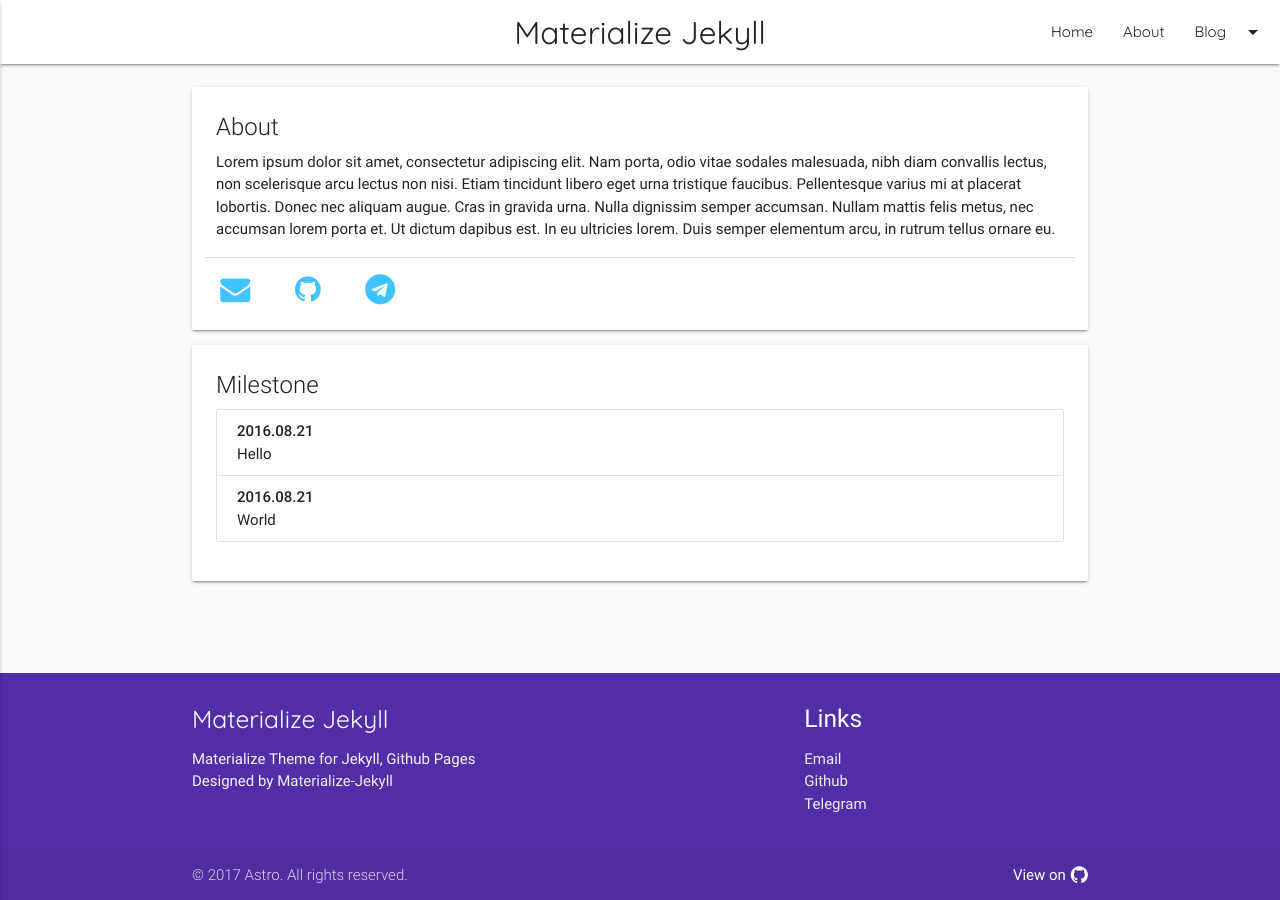
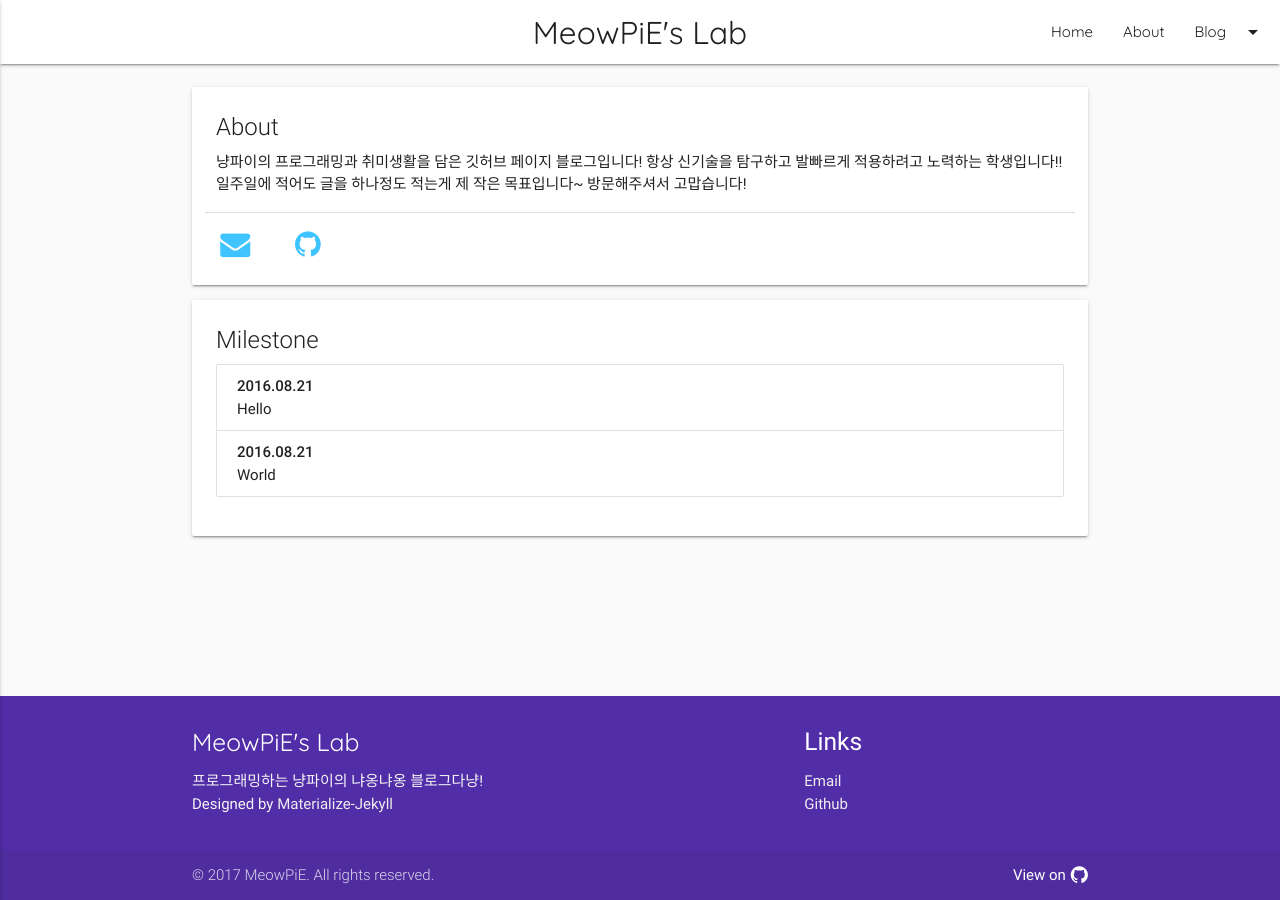
Before and after one commit to NenkaLab/meowpie.github.io, a Jekyll site: the page built from about.html, in a window 1280 px wide. Built offline with Jekyll 4.4.1, drawn with Linux system fonts in a browser that asks for light colours; nearby versions of some CDN libraries; some web fonts are replaced.

Commit message:
블로그 정보 설정

```diff
--- a/_config.yml
+++ b/_config.yml
@@ -1,32 +1,32 @@
-title: Materialize Jekyll
-description: Materialize Theme for Jekyll, Github Pages
-url: http://astro36.me/Materialize-Jekyll/
-keywords: ["Programming", "Blog"]
+title: MeowPiE's Lab
+description: 프로그래밍하는 냥파이의 냐옹냐옹 블로그다냥!
+url: https://meowpie.cf/
+keywords: ["Programming", "Blog", "IT"]
 timezone: Asia/Seoul
 permalink: pretty
 
-about: "Lorem ipsum dolor sit amet, consectetur adipiscing elit. Nam porta, odio vitae sodales malesuada, nibh diam convallis lectus, non scelerisque arcu lectus non nisi. Etiam tincidunt libero eget urna tristique faucibus. Pellentesque varius mi at placerat lobortis. Donec nec aliquam augue. Cras in gravida urna. Nulla dignissim semper accumsan. Nullam mattis felis metus, nec accumsan lorem porta et. Ut dictum dapibus est. In eu ultricies lorem. Duis semper elementum arcu, in rutrum tellus ornare eu."
+about: "냥파이의 프로그래밍과 취미생활을 담은 깃허브 페이지 블로그입니다! 항상 신기술을 탐구하고 발빠르게 적용하려고 노력하는 학생입니다!! 일주일에 적어도 글을 하나정도 적는게 제 작은 목표입니다~ 방문해주셔서 고맙습니다!"
 
 author:
   codepen:
-  disqus:
+  disqus: meowpies-lab
   dribbble:
-  email: astr36@naver.com
+  email: email@meowpie.cf
   facebook:
   flickr:
   foursquare:
-  github: Astro36 # required
-  google_analytics: UA-77377358-3
+  github: MeowPiE # required
+  google_analytics: UA-109470193-1
   google_plus:
   instagram:
   lastfm:
   linkedin:
-  name: Astro # required
+  name: MeowPiE # required
   pinterest:
   soundcloud:
   stackoverflow:
   steam:
-  telegram: psj1026
+  telegram:
   tumblr:
   twitter:
   weibo:
```
